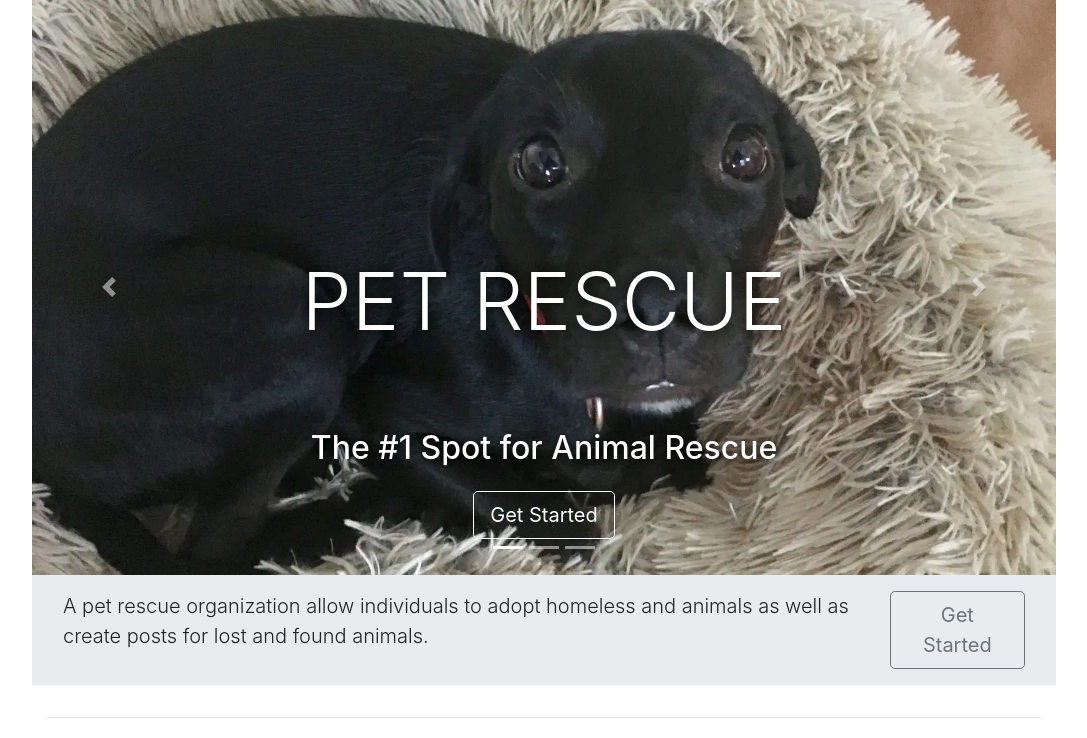
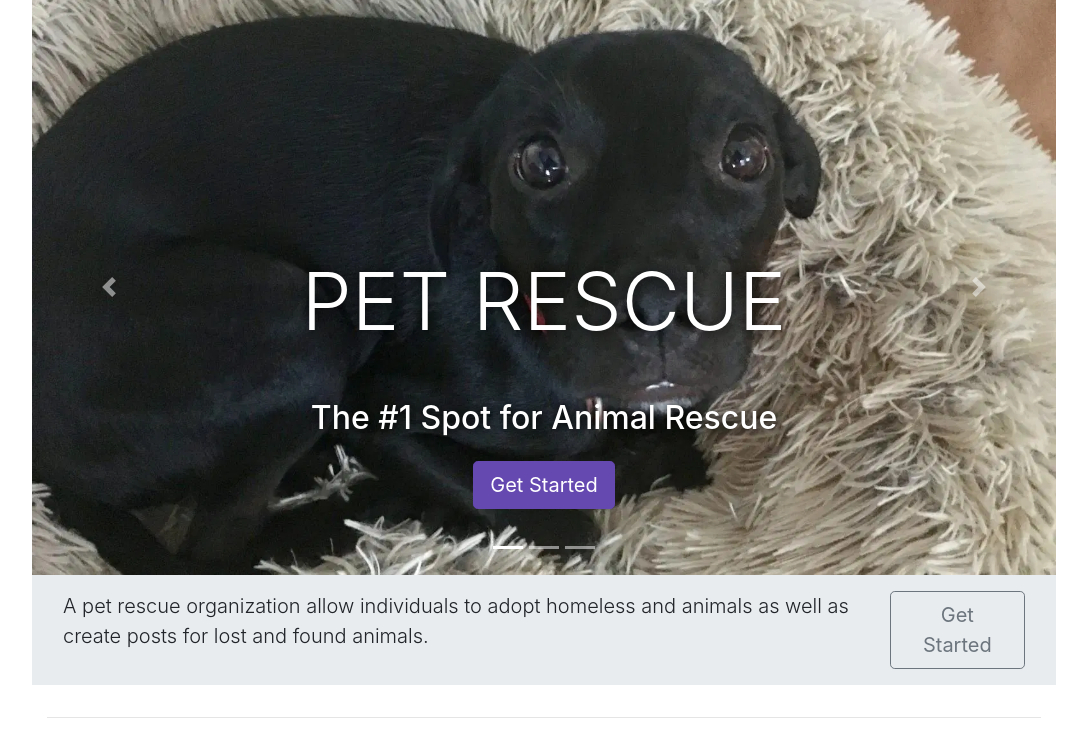
Before and after one commit to mlionhart/pet-rescue, a PHP site: page /home.php in a window 1280 px wide. Shown: the part 80-818 px from the top of the page, without its empty margins (96-1183 px from the left). Run offline with PHP 8.4, Linux system fonts and the light colour scheme; some libraries are stand-ins or nearby versions.

Commit message:
Last minute styling

```diff
--- a/css/style.css
+++ b/css/style.css
@@ -21,6 +21,14 @@ footer a:hover {
 
 .bold {
     width: 200px;
+}
+
+.homeh3 {
+    margin-top: -30px;
+}
+
+.carousel-caption {
+    font-weight: bold;
 }
 
 /* .special::after {
--- a/home.php
+++ b/home.php
@@ -22,24 +22,24 @@ display_message();
             <img src="img/background-sad.webp" alt="background 1">
             <div class="carousel-caption">
                 <h1 class="display-2">Pet Rescue</h1>
-                <h3>The #1 Spot for Animal Rescue</h3>
-                <button type="button" class="btn btn-outline-light btn-lg"><a href="register.php">Get Started</a></button>
+                <h3 class="homeh3">The #1 Spot for Animal Rescue</h3>
+                <button type="button" class="btn btn-outline-light btn-lg btn-primary"><a href="register.php">Get Started</a></button>
             </div>
         </div>
         <div class="carousel-item">
             <img src="img/background.jpeg" alt="background 2">
             <div class="carousel-caption">
                 <h1 class="display-2">Pet Rescue</h1>
-                <h3>The #1 Spot for Animal Rescue</h3>
-                <button type="button" class="btn btn-outline-light btn-lg"><a href="register.php">Get Started</a></button>
+                <h3 class="homeh3">The #1 Spot for Animal Rescue</h3>
+                <button type="button" class="btn btn-outline-light btn-lg btn-primary"><a href="register.php">Get Started</a></button>
             </div>
         </div>
         <div class="carousel-item">
             <img src="img/background3.jpg" alt="background 3">
             <div class="carousel-caption">
                 <h1 class="display-2">Pet Rescue</h1>
-                <h3>The #1 Spot for Animal Rescue</h3>
-                <button type="button" class="btn btn-outline-light btn-lg"><a href="register.php">Get Started</a></button>
+                <h3 class="homeh3">The #1 Spot for Animal Rescue</h3>
+                <button type="button" class="btn btn-outline-light btn-lg home_button btn-primary"><a href="register.php">Get Started</a></button>
             </div>
         </div>
     </div>
```
